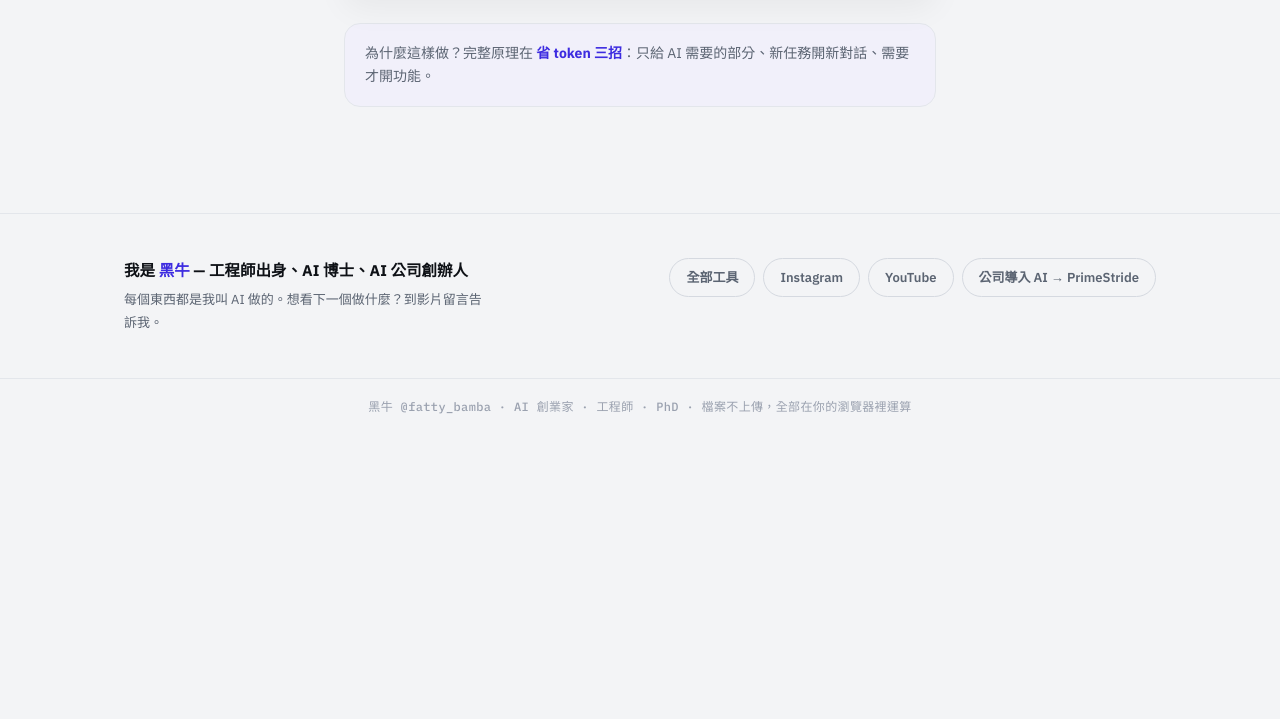
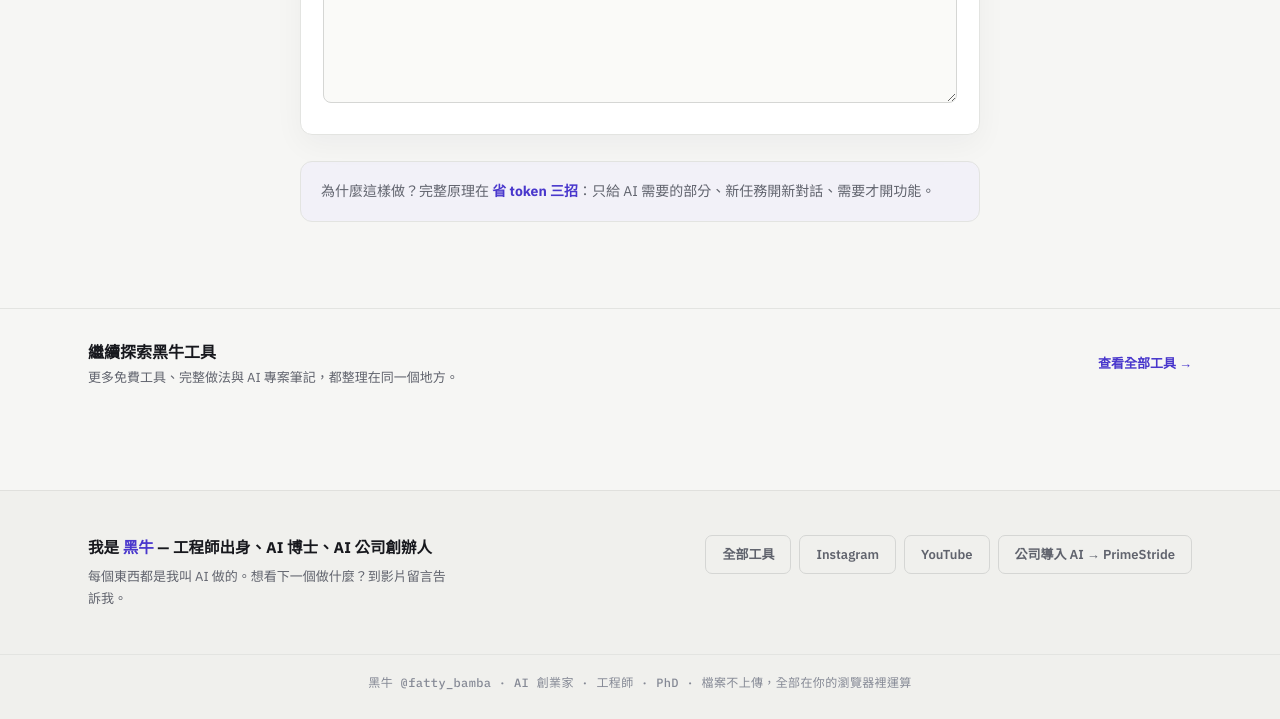
Before and after one commit to FATTY-BAMBA/heiniu-tools, a plain HTML site: page pdf/index.html in a window 1280 px wide. Shown: the part 1372-2091 px from the top of the page. Before the commit the page ends 1814 px from the top, so only its background shows below. Drawn offline with nearby package versions, Linux system fonts and the light colour scheme.

Commit message:
Apply unified HEINIU experience shell to pdf/index.html

```diff
--- a/pdf/index.html
+++ b/pdf/index.html
@@ -82,8 +82,9 @@
   .tieback a{color:var(--hi);font-weight:700;text-decoration:none;}
   .tieback a:hover{text-decoration:underline;}
 </style>
+<link rel="stylesheet" href="../assets/experience.css">
 </head>
-<body>
+<body class="heiniu-experience">
 
 <nav class="site-nav">
   <div class="wrap">
@@ -97,6 +98,8 @@
     </div>
   </div>
 </nav>
+<div class="experience-crumb" aria-label="所在位置"><div class="wrap"><a href="../">黑牛工具</a><span class="crumb-sep">/</span><a href="../#tools">工具</a><span class="crumb-sep">/</span><span class="crumb-current">PDF 文字擷取</span></div></div>
+
 
 <div class="wrap-narrow">
   <header class="tool-head rise">
@@ -167,6 +170,7 @@
   </main>
 </div>
 
+<aside class="experience-related" aria-label="探索更多工具"><div class="experience-related-inner"><div class="related-copy"><strong>繼續探索黑牛工具</strong>更多免費工具、完整做法與 AI 專案筆記，都整理在同一個地方。</div><a class="related-link" href="../#tools">查看全部工具 →</a></div></aside>
 <footer class="site-foot">
   <div class="wrap">
     <div>
```
